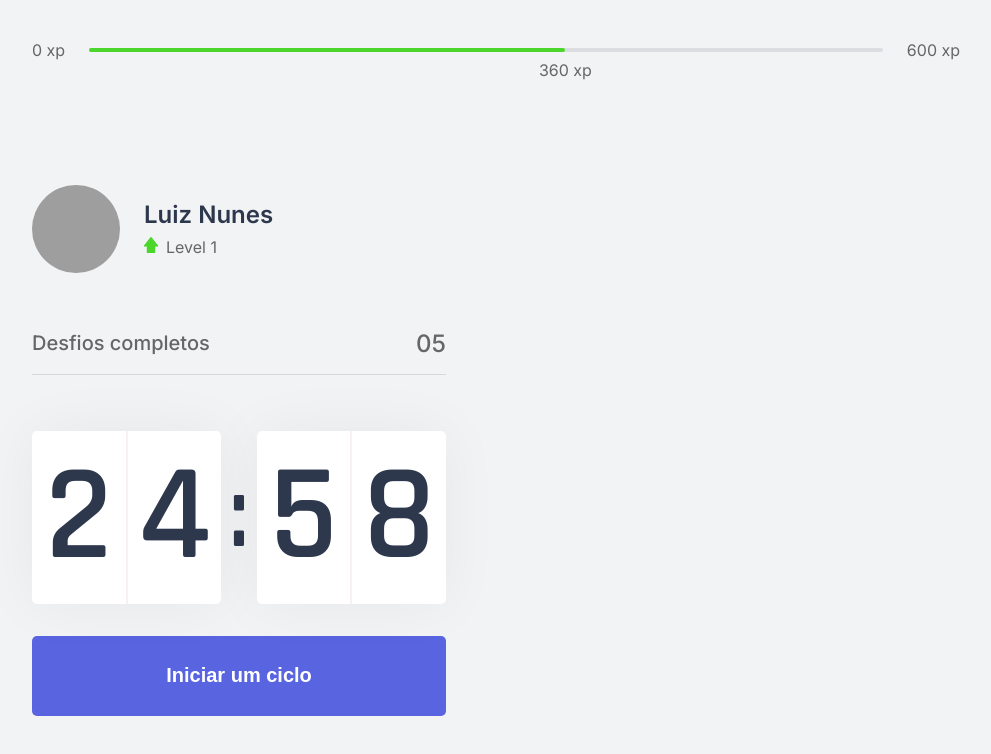
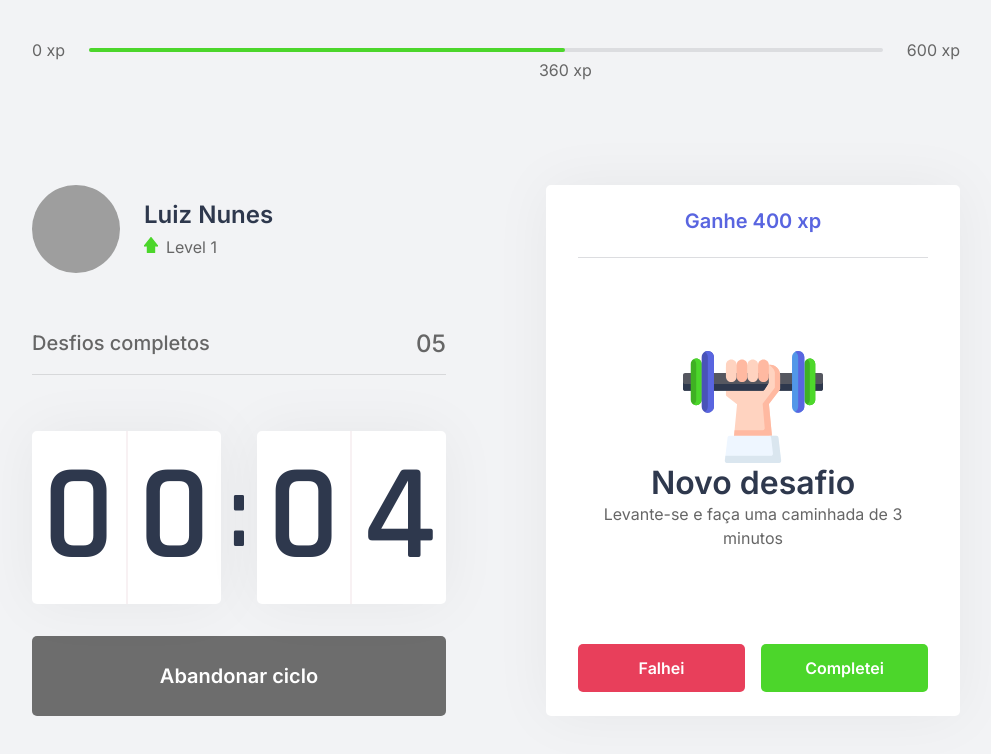
Before and after one commit to lnalmeida/nlw4-moveit-next, a Next.js app: page / in a window 1280 px wide. Both pictures are taken after a click on the button "Iniciar um ciclo". Shown: the top 754 px of the page, without its empty margins (144-1135 px from the left). Built offline with nearby package versions, Linux system fonts and the light colour scheme; grey boxes are pictures that could not be loaded.

Commit message:
Countdown, ChallengeBox, Interface finished

```diff
--- /dev/null
+++ b/src/components/ChallengeBox.tsx
@@ -0,0 +1,49 @@
+import styles from '../styles/components/ChallengeBox.module.css';
+
+export function ChallengeBox () {
+
+    const hasActiveChallenge = true;
+    return (
+        <div className={styles.challengeBoxContainer}>
+            {hasActiveChallenge ?
+            (
+                <div className={styles.challengeActive}>
+                    <header>Ganhe 400 xp</header>
+
+                    <main>
+                        <img src="icons/body.svg" alt=""/>
+                        <strong>Novo desafio</strong>
+                        <p>Levante-se e faça uma caminhada de 3 minutos</p>
+                    </main>
+
+                    <footer>
+                        <button
+                         type="button"
+                         className={styles.challengeFailedButton}
+                         >
+                            Falhei
+                        </button>
+
+                        <button
+                         type="button"
+                         className={styles.challengeSucceededButton}
+                         >
+                           Completei
+                        </button>
+                    </footer>
+                </div>
+            )
+            :
+            (
+                <div className={styles.challengeNotActive}>
+                    <strong>Finalize um ciclo para receber um novo desafio</strong>
+                    <p>
+                        <img src="icons/level-up.svg" alt="Level Up"/>
+                        Avance de nível completando desafios
+                    </p>
+                </div>
+            )
+            }
+        </div>
+    );
+};
--- a/src/components/Countdown.tsx
+++ b/src/components/Countdown.tsx
@@ -2,24 +2,41 @@
 import styles from '../styles/components/Countdown.module.css';
 
 export function Countdown () {
-    const [time, setTime] = useState(25 * 60);
-    const [active, setActive] = useState(false);
+    let countdownTimeout : NodeJS.Timeout;
 
-    const minutes = Math.floor(time / 60);
-    const seconds = time % 60;
+    const [time, setTime] = useState(0.1 * 60);
+    const [isActive, setIsActive] = useState(false);
+    const [hasFinished, setHasFinished] = useState(false);
 
-    const [minuteLeft, minuteRight] = String(minutes).padStart(2, '0').split('');
-    const [secondLeft, secondRight] = String(seconds).padStart(2, '0').split('');
+    let minutes = Math.floor(time / 60);
+    let seconds = time % 60;
+
+    let [minuteLeft, minuteRight] = String(minutes).padStart(2, '0').split('');
+    let [secondLeft, secondRight] = String(seconds).padStart(2, '0').split('');
 
     function startCountdown() {
-        setActive(!active);
-    }
+        setIsActive(true);
+
+    };
+
+    function resetCountdown() {
+        clearTimeout(countdownTimeout);
+        setIsActive(false);
+        setTime(0.1 * 60);
+    };
+
+    function throwGaunglet() {
+        console.log('Desafio lançado');
+    };
 
     useEffect(() => {
-        if(active && time > 0) {
-            setTimeout(() => {setTime(time -1)}, 1000)
-        }
-    }, [active, time])
+        if(isActive && time > 0) {
+            countdownTimeout = setTimeout(() => {setTime(time -1)}, 1000);
+        } else if (isActive && time === 0) {
+            setHasFinished(true);
+            setIsActive(false);
+        };
+    }, [isActive, time]);
 
     return (
         <div>
@@ -34,12 +51,39 @@
                     <span>{secondRight}</span>
                 </div>
             </div>
+            {hasFinished ?
+                (
+                    <button
+                        disabled
+                        type="button"
+                        className={styles.countdownButton}
+                    >
+                            Ciclo encerrado
+                    </button>
+                ) :
+                (
+                    <>
+                        { isActive ? (
+                            <button
+                                type="button"
+                                className={`${styles.countdownButton} ${styles.activeCountdownButton}`}
+                                onClick={resetCountdown}
+                            >
+                                Abandonar ciclo
+                            </button>
+                        ) : (
                             <button
                                 type="button"
                                 className={styles.countdownButton}
                                 onClick={startCountdown}
                             >
-                Iniciar um ciclo</button>
-        </div>
+                                Iniciar um ciclo
+                            </button>
+                        )}
+                    </>
                 )
             }
+
+        </div>
+    );
+};
--- a/src/pages/index.tsx
+++ b/src/pages/index.tsx
@@ -1,4 +1,6 @@
+import  Head  from 'next/head';
 import React from 'react';
+import { ChallengeBox } from '../components/ChallengeBox';
 import { CompletedChallenges } from '../components/CompletedChallenges';
 import { Countdown } from '../components/Countdown';
 import { ExperienceBar } from '../components/ExperienceBar';
@@ -8,6 +10,10 @@
 export default function Home() {
     return (
         <div className={styles.mainContainer}>
+            <Head>
+                <title> Início - moveIt </title>
+            </Head>
+
             <ExperienceBar />
 
             <section>
@@ -17,7 +23,9 @@
                     <Countdown />
                 </div>
 
-                <div></div>
+                <div>
+                    <ChallengeBox />
+                </div>
             </section>
         </div>
     );
--- /dev/null
+++ b/src/styles/components/ChallengeBox.module.css
@@ -0,0 +1,111 @@
+.challengeBoxContainer {
+    margin-top: 5rem;
+    height:87%;
+
+    background: var(--white);
+    border-radius: 5px;
+    box-shadow: 0 0 60px rgba(0, 0, 0, 0.05);
+    padding: 1.5rem 2rem;
+
+    display: flex;
+    flex-direction: column;
+    align-items: center;
+    justify-content: center;
+
+    text-align: center;
+}
+
+.challengeNotActive {
+    display: flex;
+    flex-direction: column;
+    align-items: center;
+}
+
+.challengeNotActive strong {
+    font-size: 1.5rem;
+    font-weight: 500;
+    line-height: 1.4;
+}
+
+.challengeNotActive p {
+    display: flex;
+    flex-direction: column;
+    align-items: center;
+    line-height: 1.4;
+    max-width: 70%;
+    margin-top: 3rem;
+}
+
+.challengeNotActive img {
+    margin-bottom: 1rem;
+}
+
+.challengeActive {
+    height: 100%;
+
+    display: flex;
+    flex-direction: column;
+}
+
+.challengeActive header {
+    color: var(--blue);
+    font-weight: 600;
+    font-size: 1.25rem;
+    padding: 0 2rem 1.5rem;
+    border-bottom: 1px solid var(--gray-line);
+}
+
+.challengeActive main {
+    flex: 1;
+    display: flex;
+    flex-direction: column;
+    align-items: center;
+    justify-content: center;
+}
+
+.challengeActive main strong {
+    font-weight: 600;
+    font-size: 2rem;
+    color: var(--title);
+    margin: 1.5rem 0 1.rem;
+}
+
+.challengeActive main p {
+    line-height: 1.5;
+}
+
+.challengeActive footer {
+    display: grid;
+    grid-template-columns: repeat(2, 1fr);
+    gap: 1rem;
+}
+
+.challengeActive footer button {
+    height: 3rem;
+
+    display: flex;
+    align-items: center;
+    justify-content: center;
+
+    border: 0;
+    border-radius: 5px;
+
+    color: var(--white);
+
+    font-size: 1rem;
+    font-weight: 600;
+
+    transition: filter .2s;
+}
+
+.challengeActive footer button.challengeFailedButton {
+    background: var(--red);
+}
+
+.challengeActive footer button.challengeSucceededButton {
+    background: var(--green);
+}
+
+.challengeActive footer button:hover {
+    filter: brightness(0.9);
+}
--- a/src/styles/components/Countdown.module.css
+++ b/src/styles/components/Countdown.module.css
@@ -48,6 +48,7 @@
      justify-content:center;
 
      border: 0;
+     outline: none;
      border-radius:5px;
 
      background: var(--blue);
@@ -59,6 +60,22 @@
      transition: background-color 0.2s;
 }
 
-.countdownButton:hover {
+.countdownButton:not(:disabled):hover {
      background:var(--blue-dark);
 }
+
+.activeCountdownButton {
+     background: #6d6d6d;
+     color: var(--white);
+}
+
+.activeCountdownButton:not(:disabled):hover {
+     background: var(--red);
+     color: var(--white);
+}
+
+.countdownButton:disabled {
+     background: var(--white);
+     color: var(--text);
+     cursor: not-allowed;
+}
--- a/src/styles/global.css
+++ b/src/styles/global.css
@@ -36,7 +36,7 @@
 }
 
 body, input, textarea, button {
-    font: 400 1rem 'Inter' sans-serif;
+    font: 400 1rem 'Inter', sans-serif;
 }
 
 button {
```
Lines whose indentation alone changed are shown as unchanged.
